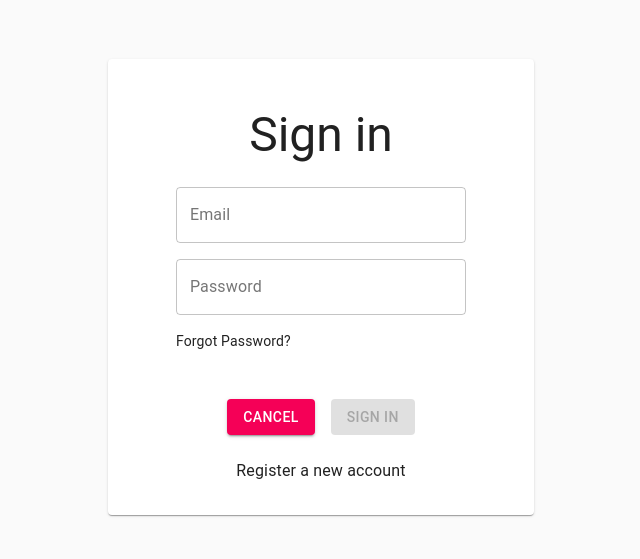
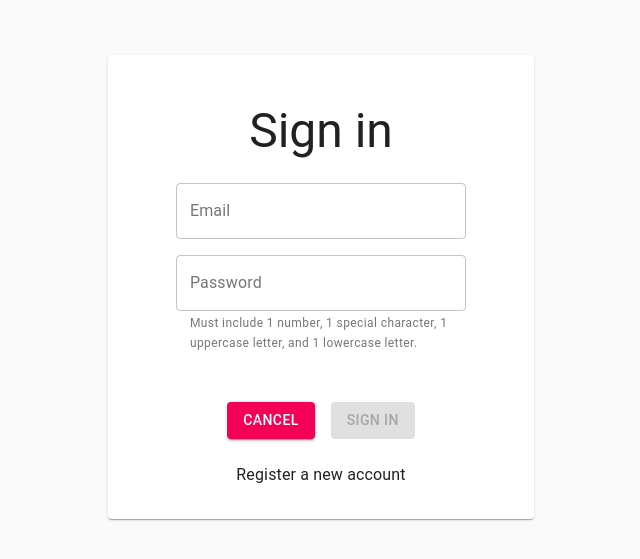
Before and after one commit to geetanshuppal/cognito-frontend, a React (Create React App) app: page / in a window 1280 px wide. Shown: the part 113-672 px from the top of the page, without its empty margins (319-959 px from the left). Built offline with nearby package versions, Linux system fonts and the light colour scheme; no server answers.

Commit message:
minor Ui fixes

```diff
--- a/src/App.tsx
+++ b/src/App.tsx
@@ -1,6 +1,5 @@
 import React from 'react'
 import './App.css'
-
 import { BrowserRouter as Router, Route, Switch } from 'react-router-dom'
 import { createMuiTheme, ThemeProvider, responsiveFontSizes } from '@material-ui/core/styles'
 import CssBaseline from '@material-ui/core/CssBaseline'
--- a/src/components/authComponents.tsx
+++ b/src/components/authComponents.tsx
@@ -31,6 +31,7 @@ export const Password: React.FunctionComponent<{
       variant="outlined"
       label={passwordIsValid ? label : 'Invalid Password '}
       error={!passwordIsValid}
+      helperText = "Must include 1 number, 1 special character, 1 uppercase letter, and 1 lowercase letter."
       onChange={(evt: React.ChangeEvent<HTMLTextAreaElement>) => {
         setPassword(evt.target.value)
       }}
--- a/src/routes/auth/signIn.tsx
+++ b/src/routes/auth/signIn.tsx
@@ -81,11 +81,11 @@ const SignIn: React.FunctionComponent<{}> = () => {
             <Box width="80%" m={1}>
               <Password label="Password" passwordIsValid={passwordIsValid} setPassword={setPassword} />
               <Grid container direction="row" justify="flex-start" alignItems="center">
-                <Box onClick={passwordResetClicked} mt={2}>
-                  <Typography className={classes.hover} variant="body2">
-                    Forgot Password?
-                  </Typography>
-                </Box>
+                {/* <Box onClick={passwordResetClicked} mt={2}> */}
+                  {/* <Typography className={classes.hover} variant="body2"> */}
+                    {/* Forgot Password? */}
+                  {/* </Typography> */}
+                {/* </Box> */}
               </Grid>
             </Box>
 
--- a/src/routes/auth/signUp.tsx
+++ b/src/routes/auth/signUp.tsx
@@ -79,6 +79,9 @@ const SignUp: React.FunctionComponent<{}> = () => {
         <Password label="Confirm Password" passwordIsValid={passwordConfirmIsValid} setPassword={setPasswordConfirm} />
       </Box>
       <Box mt={2}>
+
+      </Box>
+      <Box mt={2}>
         <Typography color="error" variant="body2">
           {error}
         </Typography>
```
Also changed, not shown: src/contexts/authContext.tsx (+0 -20 lines).
